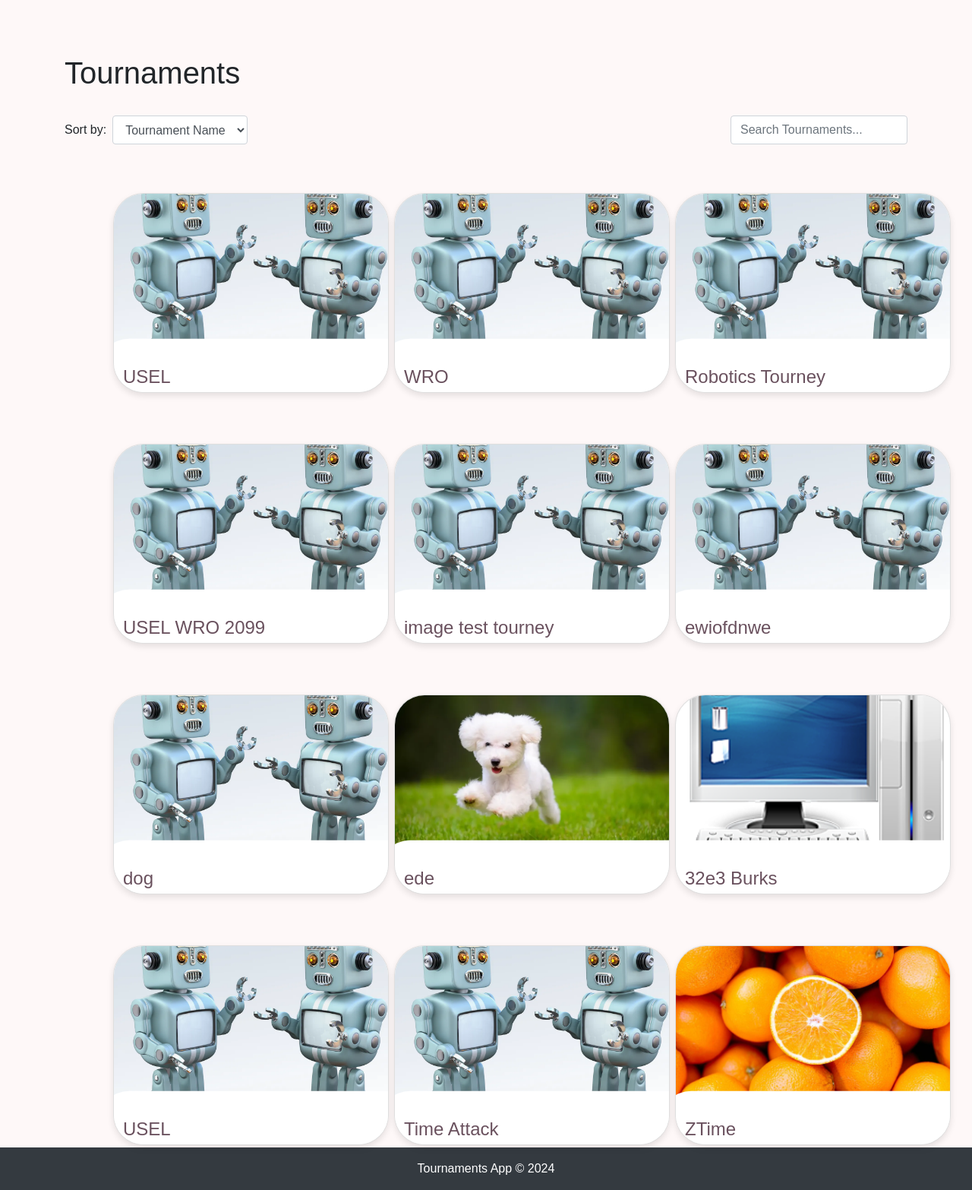
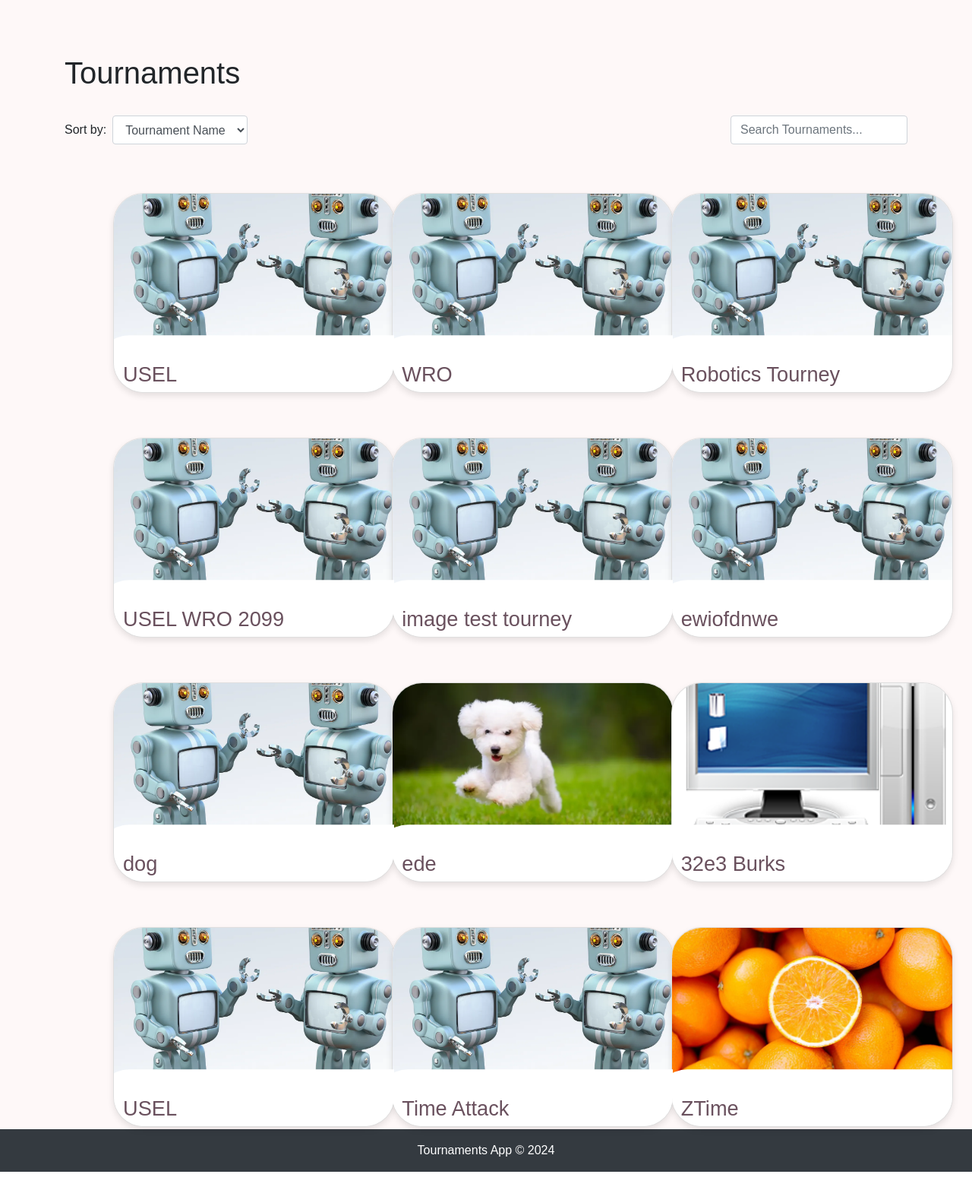
Before and after one commit to nigel-otieno/USEL-Tournament, a Django app: page /tournaments/ in a window 1280 px wide. Shown: the part 56-1622 px from the top of the page at 76% size. After the commit the page ends 1598 px from the top, so only its background shows below. Run offline with Django 5.2, Linux system fonts and the light colour scheme; data comes from the database, SQL or seed files in the repository; some libraries are stand-ins or nearby versions.

Commit message:
Added styling and basic CSS to tournamnets board page. Added search bar feature. Updated CSS cards.

```diff
--- a/tournament/tournament_app/templates/tournaments.html
+++ b/tournament/tournament_app/templates/tournaments.html
@@ -21,7 +21,7 @@
     .cards {
         display: grid;
         grid-template-columns: repeat(auto-fit, minmax(500px, 1fr));
-        gap: 8rem;
+        gap: 7.5rem;
         margin: 4rem 5vw;
         padding: 0;
         list-style-type: none;
@@ -112,14 +112,14 @@
     }
 
     .card__title {
-        font-size: 1.5em;
+        font-size: 1.7em;
         margin: 0;
         color: #6A515E;
     }
 
     .card__description {
         color: #D7BDCA;
-        font-size: 0.9em;
+        font-size: 1.3em;
     }
 
     .card__description strong {
```
